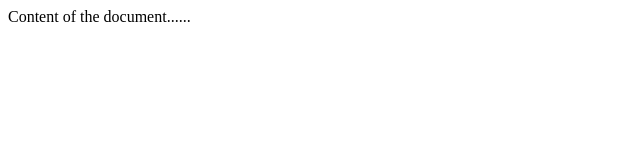
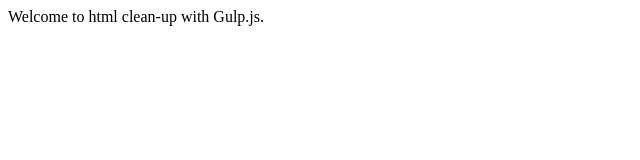
Before and after one commit to mstatt/tr-101, a website: page dev/index.html in a window 1280 px wide. Shown: the whole page, without its empty margins (0-640 px from the left). Drawn offline with Linux system fonts and the light colour scheme.

Commit message:
Update index.html

```diff
--- a/dev/index.html
+++ b/dev/index.html
@@ -10,7 +10,7 @@
 <body>
 
 
-Content of the document......
+ Welcome to html clean-up with Gulp.js.<br/>
 <!-- Comments  -->
 </body>
 <!-- Comments  -->
```
